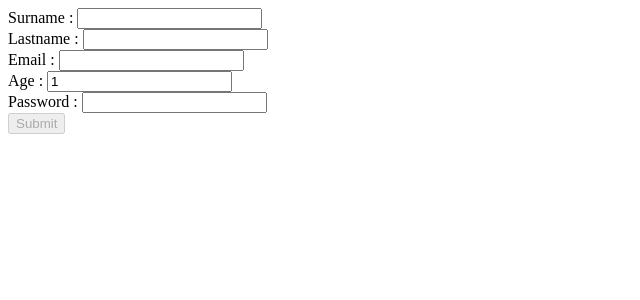
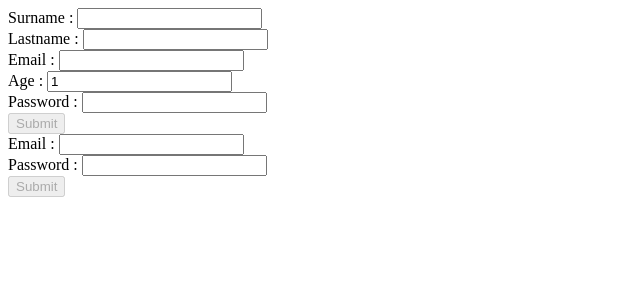
Before and after one commit to Gywed/WebSiteFrontAngular, an Angular app: page / in a window 1280 px wide. Shown: the top 300 px of the page, without its empty margins (0-640 px from the left). Built offline with nearby package versions, Linux system fonts and the light colour scheme.

Commit message:
implement login with cookie

```diff
--- a/src/app/app.module.ts
+++ b/src/app/app.module.ts
@@ -7,12 +7,14 @@ import { UserCreateComponent } from './user-hub/user-create/user-create.componen
 import {ReactiveFormsModule} from "@angular/forms";
 import {HTTP_INTERCEPTORS, HttpClientModule} from "@angular/common/http";
 import {InterceptorCredentialInterceptor} from "./interceptor-credential.interceptor";
+import { UserLoginComponent } from './user-hub/user-login/user-login.component';
 
 @NgModule({
   declarations: [
     AppComponent,
     UserHubComponent,
-    UserCreateComponent
+    UserCreateComponent,
+    UserLoginComponent
   ],
     imports: [
         BrowserModule,
--- /dev/null
+++ b/src/app/user-hub/dtos/dto-output-log-user.ts
@@ -0,0 +1,4 @@
+export interface DtoOutputLogUser {
+  email : string,
+  password : string
+}
--- a/src/app/user-hub/user-create/user-create.component.html
+++ b/src/app/user-hub/user-create/user-create.component.html
@@ -33,7 +33,7 @@
   </div>
   <div>
     <label>
-      Password : <input type="text" formControlName="password">
+      Password : <input type="password" formControlName="password">
     </label>
     <div *ngIf="controls('password')?.dirty && controls('password')?.invalid">
       This information is required!
--- a/src/app/user-hub/user-hub.component.html
+++ b/src/app/user-hub/user-hub.component.html
@@ -1 +1,3 @@
 <app-user-create (userCreated)="create($event)"></app-user-create>
+
+<app-user-login (userLog)="login($event)"></app-user-login>
--- a/src/app/user-hub/user-hub.component.ts
+++ b/src/app/user-hub/user-hub.component.ts
@@ -1,6 +1,7 @@
 import { Component, OnInit } from '@angular/core';
 import {DtoOutputCreateUser} from "./dtos/dto-output-create-user";
 import {UserService} from "./user.service";
+import {DtoOutputLogUser} from "./dtos/dto-output-log-user";
 
 @Component({
   selector: 'app-user-hub',
@@ -17,4 +18,8 @@ export class UserHubComponent implements OnInit {
   create(dto: DtoOutputCreateUser) {
     this._userService.create(dto).subscribe();
   }
+
+  login(dto: DtoOutputLogUser) {
+    this._userService.login(dto).subscribe();
+  }
 }
--- /dev/null
+++ b/src/app/user-hub/user-login/user-login.component.html
@@ -0,0 +1,19 @@
+<form [formGroup]="form" (ngSubmit)="emitCredential()">
+  <div>
+    <label>
+      Email : <input type="text" formControlName="email">
+    </label>
+    <div *ngIf="controls('email')?.dirty && controls('email')?.invalid">
+      This information is required!
+    </div>
+  </div>
+  <div>
+    <label>
+      Password : <input type="password" formControlName="password">
+    </label>
+    <div *ngIf="controls('password')?.dirty && controls('password')?.invalid">
+      This information is required!
+    </div>
+  </div>
+  <input type="submit" [disabled]="form.invalid">
+</form>
--- /dev/null
+++ b/src/app/user-hub/user-login/user-login.component.ts
@@ -0,0 +1,38 @@
+import {Component, EventEmitter, OnInit, Output} from '@angular/core';
+import {AbstractControl, FormBuilder, FormGroup, Validators} from "@angular/forms";
+import {DtoOutputLogUser} from "../dtos/dto-output-log-user";
+
+@Component({
+  selector: 'app-user-login',
+  templateUrl: './user-login.component.html',
+  styleUrls: ['./user-login.component.css']
+})
+export class UserLoginComponent implements OnInit {
+  @Output()
+  userLog : EventEmitter<DtoOutputLogUser>
+  = new EventEmitter<DtoOutputLogUser>();
+
+
+  form: FormGroup = this._fb.group({
+    email : ['', Validators.required],
+    password : ['', Validators.required]
+  });
+
+  constructor(private _fb : FormBuilder) { }
+
+  ngOnInit(): void {
+  }
+
+
+  controls(name: string): AbstractControl | null {
+    return this.form.get(name);
+  }
+
+  emitCredential() {
+    this.userLog.next({
+      email : this.form.value.email,
+      password : this.form.value.password
+    });
+    this.form.reset();
+  }
+}
--- a/src/app/user-hub/user.service.ts
+++ b/src/app/user-hub/user.service.ts
@@ -4,6 +4,7 @@ import {environment} from "../../environments/environment";
 import {DtoOutputCreateUser} from "./dtos/dto-output-create-user";
 import {Observable} from "rxjs";
 import {DtoInputUser} from "./dtos/dto-input-user";
+import {DtoOutputLogUser} from "./dtos/dto-output-log-user";
 
 @Injectable({
   providedIn: 'root'
@@ -16,4 +17,8 @@ export class UserService {
   create(dto : DtoOutputCreateUser) : Observable<DtoInputUser>{
     return this._httpClient.post<DtoInputUser>(UserService.ENTRY_POINT, dto);
   }
+
+  login(dto : DtoOutputLogUser) : Observable<DtoInputUser>{
+    return this._httpClient.post<DtoInputUser>(`${UserService.ENTRY_POINT}/login`, dto);
+  }
 }
```
Also changed, not shown: src/app/user-hub/user-login/user-login.component.css (added), 1 other file (tests, documents, lock files or other folders).
